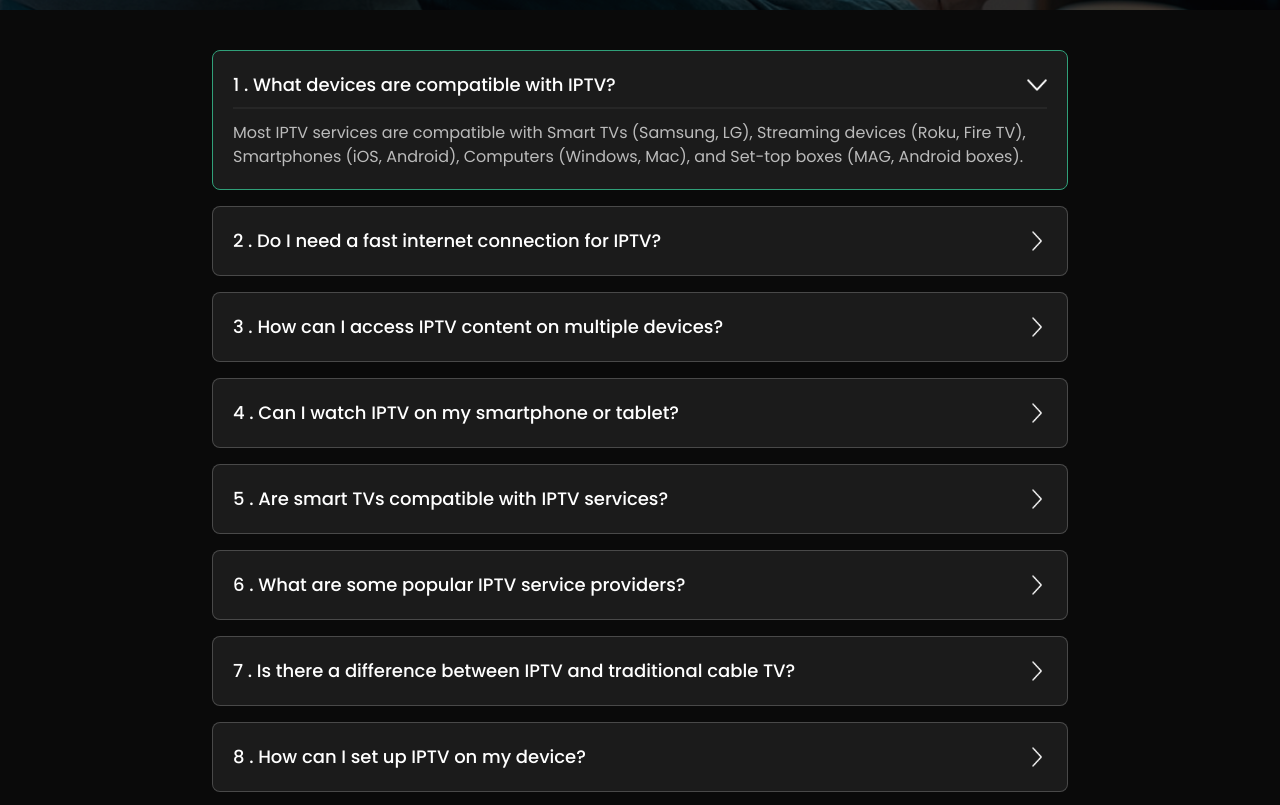
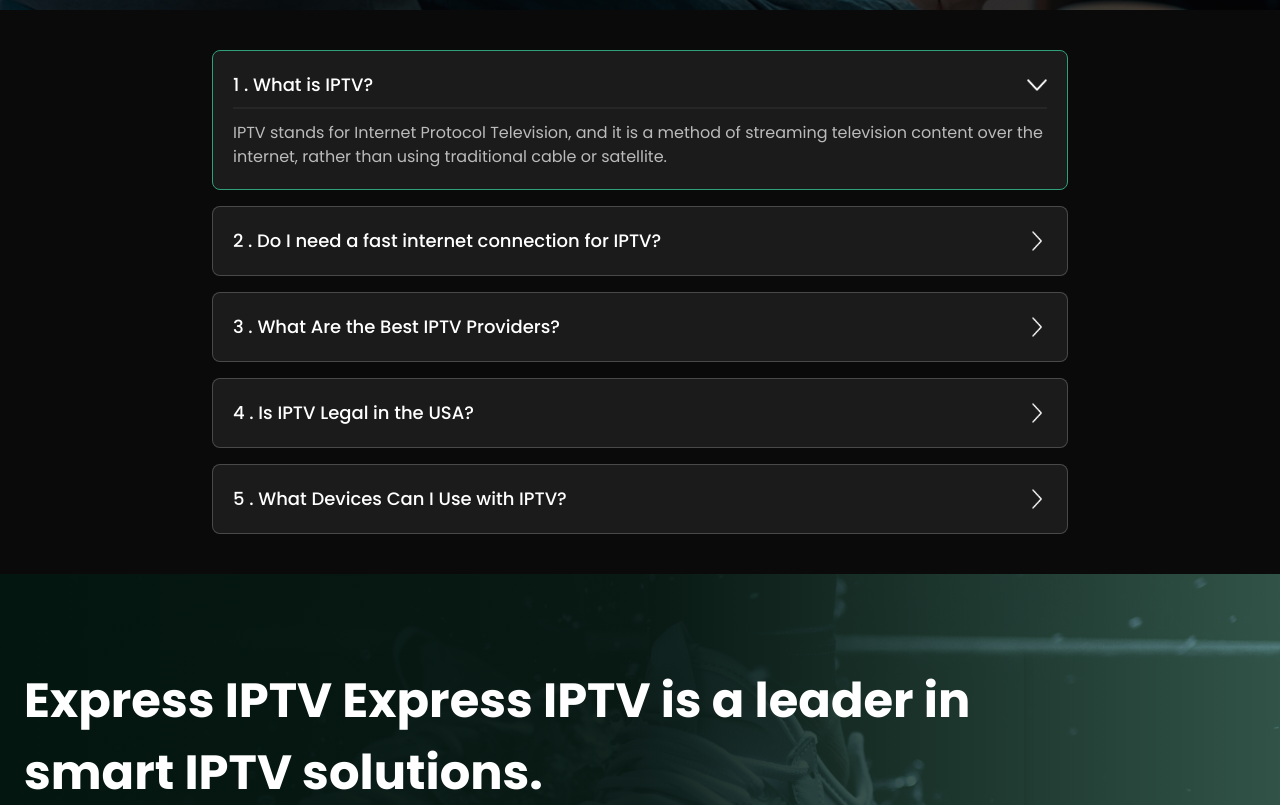
Before and after one commit to RAO-SHAHBAZ/IPTV-UPDATED, a Next.js app: page /faq in a window 1280 px wide. Shown: the part 390-1195 px from the top of the page. Built offline with nearby package versions, Linux system fonts and the light colour scheme.

Commit message:
faQS dONE

```diff
--- a/components/FAQ/FaqList.jsx
+++ b/components/FAQ/FaqList.jsx
@@ -7,44 +7,29 @@ import { motion, AnimatePresence } from "framer-motion";
 export function FaqList() {
     const faqs = [
         {
-            question: "What devices are compatible with IPTV?",
+            question: "What is IPTV?",
             answer:
-                "Most IPTV services are compatible with Smart TVs (Samsung, LG), Streaming devices (Roku, Fire TV), Smartphones (iOS, Android), Computers (Windows, Mac), and Set-top boxes (MAG, Android boxes).",
+                "IPTV stands for Internet Protocol Television, and it is a method of streaming television content over the internet, rather than using traditional cable or satellite.",
         },
         {
             question: "Do I need a fast internet connection for IPTV?",
             answer:
-                "A stable internet connection is required. A minimum of 10 Mbps is recommended for SD streaming, while HD and 4K may require 25 Mbps or more.",
+                "IPTV delivers your favorite TV shows, movies, and live channels directly to your device via the internet, allowing for more flexibility and fewer interruptions than traditional cable.",
         },
         {
-            question: "How can I access IPTV content on multiple devices?",
+            question: "What Are the Best IPTV Providers?",
             answer:
-                "Many IPTV providers allow simultaneous connections on multiple devices, but it depends on the service plan.",
+                "Express IPTV is one of the best providers in 2025, offering reliable service, flexible plans, and access to global content.",
         },
         {
-            question: "Can I watch IPTV on my smartphone or tablet?",
+            question: "Is IPTV Legal in the USA?",
             answer:
-                "Yes, most IPTV services offer apps for iOS and Android devices for on-the-go streaming.",
+                "Yes, IPTV is legal in the USA as long as the content is sourced from legitimate providers. Always verify the provider's credentials before subscribing.",
         },
         {
-            question: "Are smart TVs compatible with IPTV services?",
+            question: "What Devices Can I Use with IPTV?",
             answer:
-                "Yes, most Smart TVs support IPTV through apps like Smart IPTV, TiviMate, or custom provider apps.",
-        },
-        {
-            question: "What are some popular IPTV service providers?",
-            answer:
-                "Some popular IPTV providers include Express IPTV, Eternal TV, Vader Streams, and Sapphire Secure.",
-        },
-        {
-            question: "Is there a difference between IPTV and traditional cable TV?",
-            answer:
-                "Yes, IPTV streams content via the internet, while cable TV uses physical cables for transmission.",
-        },
-        {
-            question: "How can I set up IPTV on my device?",
-            answer:
-                "You can set up IPTV by installing the IPTV app, entering your subscription credentials, and configuring the service provider's settings.",
+                "You can enjoy Express IPTV on a variety of devices, including Firestick, Apple TV, Roku, smartphones, and tablets.",
         },
     ];
 
```
